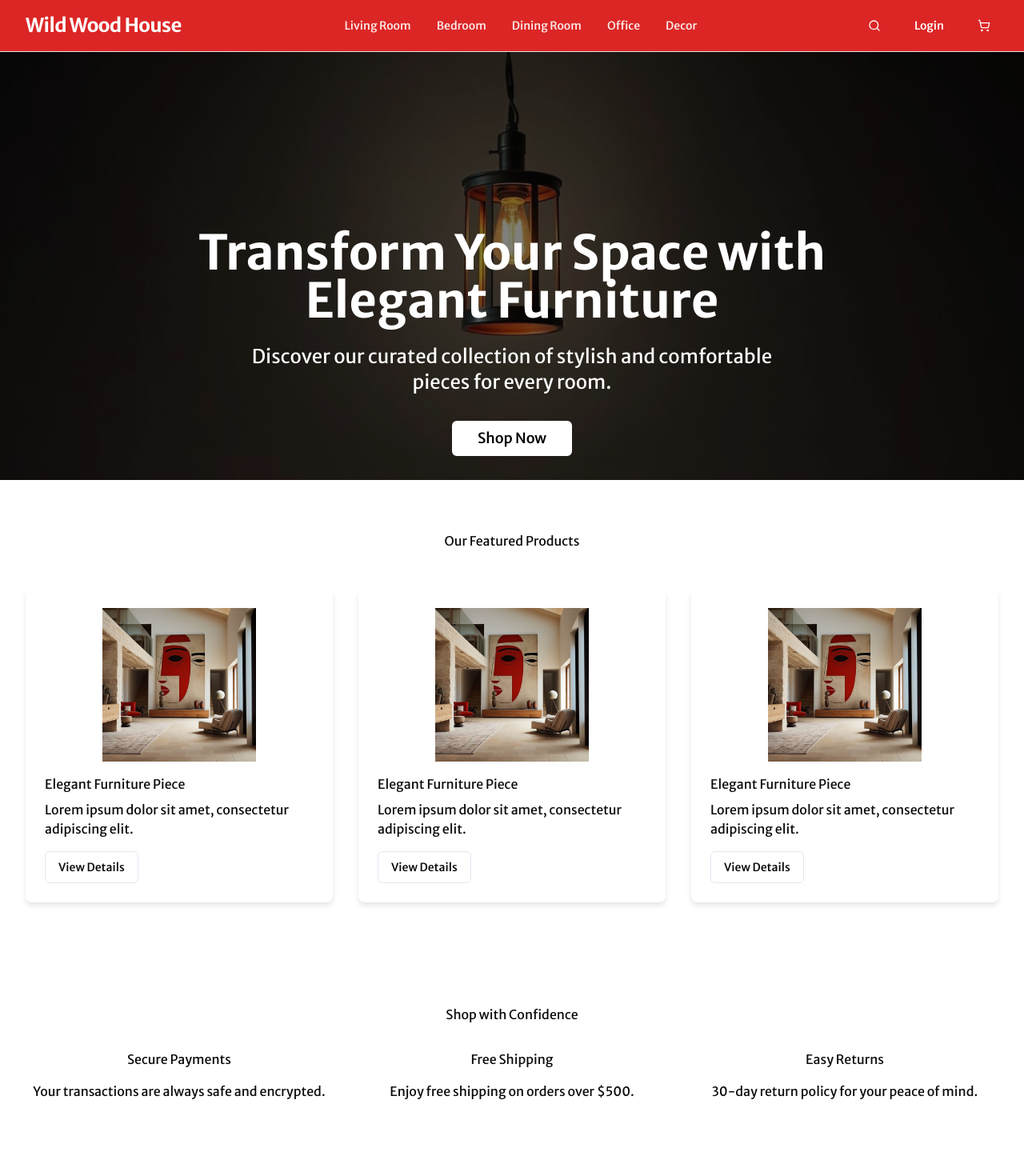
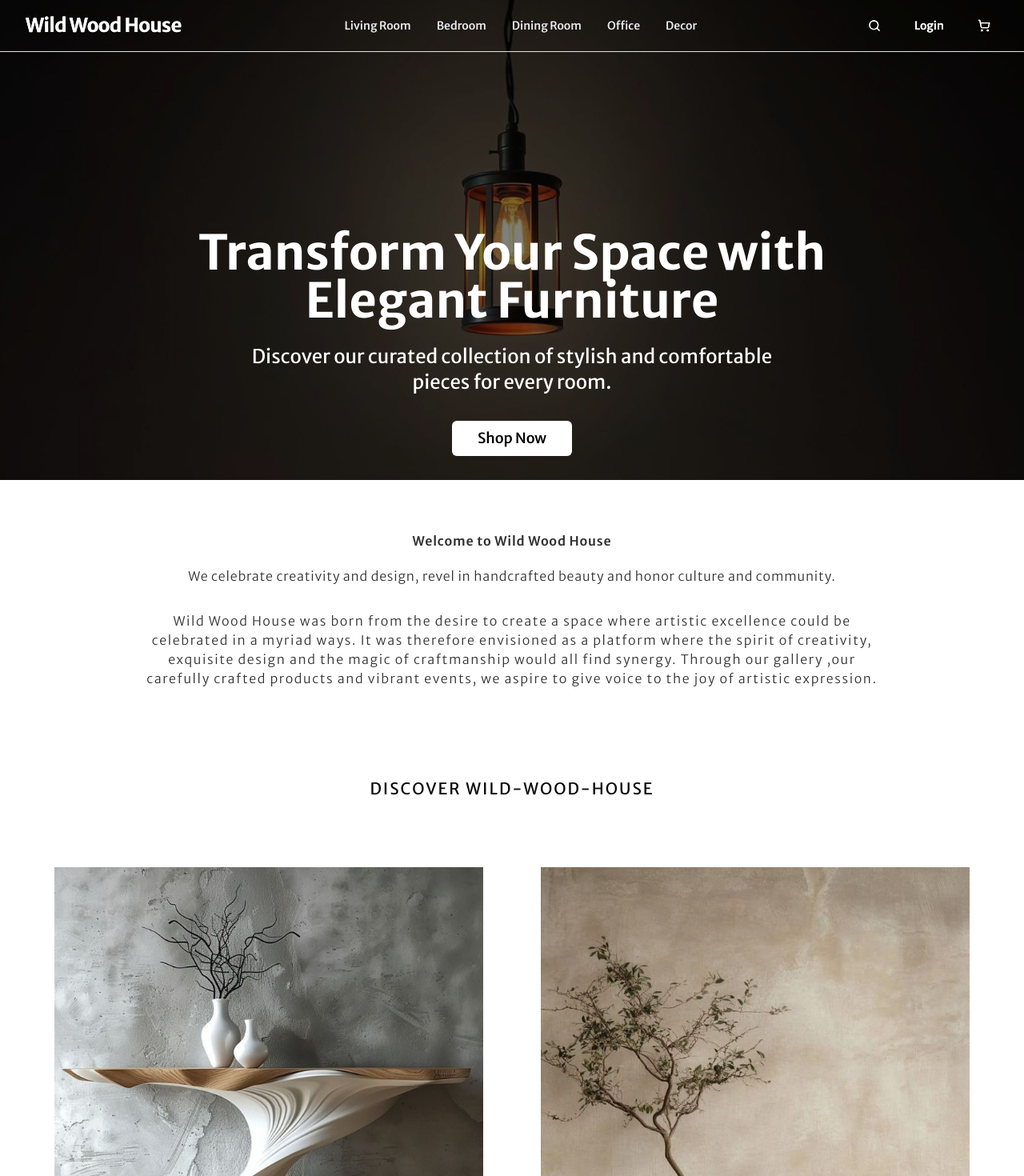
Before and after one commit to gauravver13/wild-wood-house, a Next.js app: page / in a window 1280 px wide. Shown: the top 1470 px of the page at 80% size. Built offline with nearby package versions, Linux system fonts and the light colour scheme.

Commit message:
redifined whole landing page and fix navbar overlay on scrolling

```diff
--- a/package.json
+++ b/package.json
@@ -32,6 +32,7 @@
     "jose": "^5.9.6",
     "jsonwebtoken": "^9.0.2",
     "lucide-react": "^0.474.0",
+    "motion": "^12.9.2",
     "next": "15.1.6",
     "next-auth": "^4.24.11",
     "razorpay": "^2.9.5",
@@ -40,7 +41,7 @@
     "react-icons": "^5.5.0",
     "sonner": "^1.7.4",
     "styled-components": "^6.1.14",
-    "tailwind-merge": "^3.0.1",
+    "tailwind-merge": "^3.2.0",
     "tailwindcss-animate": "^1.0.7",
     "zod": "^3.24.1"
   },
--- a/src/app/category/[slug]/page.tsx
+++ b/src/app/category/[slug]/page.tsx
@@ -183,6 +183,7 @@ export default function ProductsPage({  }) {
               />
             ))}
           </div>
+
         </div>
       </div>
     </div>
--- a/src/app/category/page.tsx
+++ b/src/app/category/page.tsx
@@ -11,7 +11,7 @@ const products = [
     name: "Product 1",
     slug: "product-1",
     category: "Category 1",
-    price: 100,
+    price: 10000,
     image: "/art1.jpg",
     secondImage: "/productmain.webp",
   },
@@ -20,7 +20,7 @@ const products = [
     name: "Product 2",
     slug: "product-2",
     category: "Category 2",
-    price: 200,
+    price: 2000,
     image: "/productmain.webp",
     secondImage: "/productmain.webp",
   },
@@ -29,7 +29,7 @@ const products = [
     name: "Product 3",
     slug: "product-3",
     category: "Category 1",
-    price: 300,
+    price: 3000,
     image: "/art2.jpg",
     secondImage: "/productmain.webp",
   },
@@ -38,7 +38,7 @@ const products = [
     name: "Product 4",
     slug: "product-4",
     category: "Category 2",
-    price: 400,
+    price: 4000,
     image: "/art3.jpg",
     secondImage: "/art1.jpg",
   },
@@ -47,7 +47,7 @@ const products = [
     name: "Product 5",
     slug: "product-5",
     category: "Category 1",
-    price: 500,
+    price: 5000,
     image: "/productmain.webp",
     secondImage: "/wine-holder.jpg",
   },
@@ -56,7 +56,7 @@ const products = [
     name: "Product 6",
     slug: "product-6",
     category: "Category 2",
-    price: 600,
+    price: 6000,
     image: "/art4.jpg",
     secondImage: "/wine-holder.jpg",
   },
@@ -65,7 +65,7 @@ const products = [
     name: "Product 7",
     slug: "product-7",
     category: "Category 1",
-    price: 700,
+    price: 7000,
     image: "/art2.jpg",
     secondImage: "/wine-holder.jpg",
   },
@@ -74,7 +74,7 @@ const products = [
     name: "Product 8",
     slug: "product-8",
     category: "Category 2",
-    price: 800,
+    price: 8000,
     image: "/art1.jpg",
     secondImage: "/wine-holder.jpg",
   },
@@ -83,7 +83,7 @@ const products = [
     name: "Product 9",
     slug: "product-9",
     category: "Category 1",
-    price: 900,
+    price: 9000,
     image: "/wine-holder.jpg",
     secondImage: "/wine-holder.jpg",
   },
--- a/src/app/page.tsx
+++ b/src/app/page.tsx
@@ -3,6 +3,39 @@ import Image from "next/image"
 import { Navbar } from "@/components/Navbar"
 import { Footer }  from "@/components/Footer"
 import { Button } from "@/components/ui/button"
+import CategoryCard from "@/components/ui/categoryCard"
+import ProductCard from "@/components/productCard"
+
+
+const products = [
+  {
+    id: 1,
+    name: "Product 1",
+    slug: "product-1",
+    category: "Category 1",
+    price: 9999,
+    image: "/art1.jpg",
+    secondImage: "/productmain.webp",
+  },
+  {
+    id: 2,
+    name: "Product 2",
+    slug: "product-2",
+    category: "Category 2",
+    price: 19999,
+    image: "/art3.jpg",
+    secondImage: "/art4.jpg",
+  },
+  {
+    id: 3,
+    name: "Product 3",
+    slug: "product-3",
+    category: "Category 1",
+    price: 29999,
+    image: "/art2.jpg",
+    secondImage: "/productmain.webp",
+  }
+]
 
 export default function Home() {
   return (
@@ -11,6 +44,7 @@ export default function Home() {
       <Navbar />
 
       <main className="flex-grow">
+
         {/* Hero Section with Banner */}
         <section className="relative h-[600px]">
           {/* Banner Image */}
@@ -43,104 +77,47 @@ export default function Home() {
           </div>
         </section>
 
+        {/* BRIEFING ABOUT US  */}
+        <section className="relative pt-12 mt-4">
+            <div className="mb-5 w-full leading-normal text-center text-primary tracking-wider font-semibold">Welcome to Wild Wood House</div>
+            <p className="mb-8 w-full font-light leading-normal text-center text-primary tracking-wider">We celebrate creativity and design, revel in handcrafted beauty and honor culture and community.</p>
+
+            <p className=" w-full font-light leading-normal text-center text-primary flex flex-wrap lg:px-44 sm:px-24 md:px-36 tracking-widest">Wild Wood House was born from the desire to create a space where artistic excellence could be celebrated in a myriad ways. It was therefore envisioned as a platform where the spirit of creativity, exquisite design and the magic of craftmanship would all find synergy. Through our gallery ,our carefully crafted products and vibrant events, we aspire to give voice to the joy of artistic expression.</p>
+        </section>
+
+        {/* Explore by Category Section  */}
+                    <div className="flex relative sm:w-full px-4 flex-col my-24 items-center">
+                        <div className="flex flex-col mb-8 ">
+                            <div className="w-full mx-auto items-center rounded-xl px-20 py-4">
+                                <h3 className=" normal-case text-xl font-normal tracking-widest leading-snug">DISCOVER WILD-WOOD-HOUSE</h3>
+                            </div>
+                        </div>
+
+                        <div className=" relative max-w-none w-full grid px-4 sm:grid-cols-1 md:grid-cols-2">
+                            <CategoryCard imageUrl="/category1.png" slug="/where-it-routes" title="" />
+                            <CategoryCard imageUrl="/category2.png" slug="/where-it-routes" title="" />
+                            <CategoryCard imageUrl="/category2.png" slug="/where-it-routes" title="" />
+                            <CategoryCard imageUrl="/category1.png" slug="/where-it-routes" title="" />
+                        </div>
+                    </div>
+
+
         {/* Product Section */}
-        <section style={{ padding: "4rem 0", backgroundColor: "var(--color-background)" }}>
-          <div className="container mx-auto">
-            <h2
-              style={{
-                fontSize: "var(--font-size-3xl)",
-                fontWeight: "var(--font-weight-bold)",
-                textAlign: "center",
-                marginBottom: "3rem",
-              }}
-            >
-              Our Featured Products
-            </h2>
-            <div className="grid grid-cols-1 md:grid-cols-3 gap-8">
-              {[1, 2, 3].map((i) => (
-                <div
-                  key={i}
-                  style={{
-                    backgroundColor: "white",
-                    padding: "1.5rem",
-                    borderRadius: "0.5rem",
-                    boxShadow: "0 4px 6px rgba(0, 0, 0, 0.1)",
-                  }}
-                >
-                  <Image
-                    src={`/art3.jpg`}
-                    alt={`Product ${i}`}
-                    width={400}
-                    height={300}
-                    className="w-full h-48 object-contain mb-4 rounded"
+        <section className="w-full items-center py-16">
+                    <h3 className="text-center normal-case text-xl font-normal tracking-widest leading-snug mb-16">MOST LOVED</h3>
+                    <div className="grid grid-cols-1 sm:grid-cols-2 lg:grid-cols-3 gap-4">
+                      {products.map((product) => (
+                        <ProductCard
+                          key={product.id}
+                          imageSrc={product.image}
+                          secondImageSrc={product.secondImage}
+                          title={product.name}
+                          price={product.price}
                         />
-                  <h3
-                    style={{
-                      fontSize: "var(--font-size-xl)",
-                      fontWeight: "var(--font-weight-bold)",
-                      marginBottom: "0.5rem",
-                    }}
-                  >
-                    Elegant Furniture Piece
-                  </h3>
-                  <p style={{ color: "var(--color-text)", marginBottom: "1rem" }}>
-                    Lorem ipsum dolor sit amet, consectetur adipiscing elit.
-                  </p>
-                  <Button variant="outline">View Details</Button>
-                </div>
                       ))}
-            </div>
                     </div>
         </section>
 
-        {/* Secure and Trust Section */}
-        <section style={{ padding: "4rem 0", backgroundColor: "var(--color-secondary)" }}>
-          <div className="container mx-auto text-center">
-            <h2
-              style={{ fontSize: "var(--font-size-3xl)", fontWeight: "var(--font-weight-bold)", marginBottom: "2rem" }}
-            >
-              Shop with Confidence
-            </h2>
-            <div className="grid grid-cols-1 md:grid-cols-3 gap-8">
-              <div>
-                <h3
-                  style={{
-                    fontSize: "var(--font-size-xl)",
-                    fontWeight: "var(--font-weight-bold)",
-                    marginBottom: "1rem",
-                  }}
-                >
-                  Secure Payments
-                </h3>
-                <p>Your transactions are always safe and encrypted.</p>
-              </div>
-              <div>
-                <h3
-                  style={{
-                    fontSize: "var(--font-size-xl)",
-                    fontWeight: "var(--font-weight-bold)",
-                    marginBottom: "1rem",
-                  }}
-                >
-                  Free Shipping
-                </h3>
-                <p>Enjoy free shipping on orders over $500.</p>
-              </div>
-              <div>
-                <h3
-                  style={{
-                    fontSize: "var(--font-size-xl)",
-                    fontWeight: "var(--font-weight-bold)",
-                    marginBottom: "1rem",
-                  }}
-                >
-                  Easy Returns
-                </h3>
-                <p>30-day return policy for your peace of mind.</p>
-              </div>
-            </div>
-          </div>
-        </section>
 
         {/* Testimonial Section */}
         <section style={{ padding: "4rem 0", backgroundColor: "var(--color-background)" }}>
--- a/src/components/Navbar.tsx
+++ b/src/components/Navbar.tsx
@@ -1,6 +1,6 @@
 "use client"
 
-import { useState } from "react"
+import { useEffect, useState } from "react"
 import { Button } from "@/components/ui/button"
 import Link from "next/link"
 import { Input } from "@/components/ui/input"
@@ -19,6 +19,18 @@ import CartSheet from "./CartSheet"
 const categories = ["Living Room", "Bedroom", "Dining Room", "Office", "Decor"]
 
 export function Navbar() {
+  const [isScrolled, setIsScrolled] = useState(false)
+
+  useEffect(() => {
+    const handleScroll = () => {
+      setIsScrolled(window.scrollY > 10)
+    }
+
+    window.addEventListener("scroll", handleScroll)
+    return () => window.removeEventListener("scroll", handleScroll)
+  }, [])
+
+
   const [isMenuOpen, setIsMenuOpen] = useState(false)
   // SETISAUTHENTICATED:::
   const [isAuthenticated, setIsAuthenticated] = useState(false) // Add this state
@@ -30,13 +42,13 @@ export function Navbar() {
   // CHECK OUT TODOS: fix this in 1 session
   // https://www.instagram.com/claymangoindia
   // HOUSE OF THINGS LIKE SEARCH_BAR
-  // TODO:    CONSIDER **************************CLAYMANGO************************8
+  // TODO: CONSIDER **************************CLAYMANGO************************8
   // TODO: TO DISCUSS OVER NAVBAR: BG-DOWN_LINE-1PX
 
   return (
-    <header className="fixed top-0 left-0 right-0 z-50 bg-transparent border-opacity-100 border-b border-zinc-200 transition-all duration-300 ease-in-out group">
+    <header className="fixed top-0 left-0 right-0 z-50 bg-transparent border-opacity-100 border-b border-zinc-200 transition-all duration-300 ease-in-out group text-white">
       {/* Hover Effect Overlay */}
-      <div className="absolute inset-0 bg-red-600 transform origin-top scale-y-0 transition-transform duration-300 ease-in-out group-hover:scale-y-100" />
+      <div className={`absolute inset-0 bg-red-600 transform origin-top transition-transform duration-300 ease-in-out ${isScrolled ? 'scale-y-100' : 'scale-y-0'}`} />
 
       <div className="relative container mx-auto px-4 lg:px-8">
         <nav className="flex items-center justify-between h-16">
@@ -190,6 +202,7 @@ export function Navbar() {
           </div>
         </nav>
 
+
         {/* Mobile Menu */}
         {isMenuOpen && (
           <div className="relative z-10 md:hidden py-4 border-t border-zinc-200 group-hover:border-white/10">
```
Also changed, not shown: 1 other file (tests, documents, lock files or other folders). Lines whose indentation alone changed are shown as unchanged.
